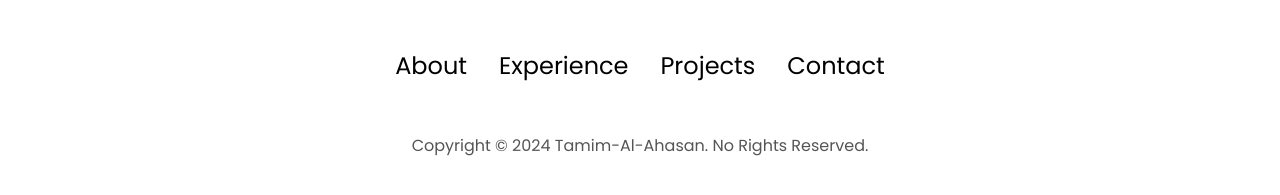
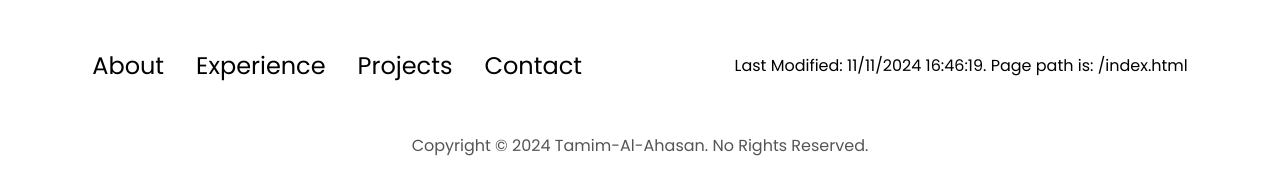
Before and after one commit to Tamim-Al-Ahasan/CSE391_Assignment_1_Portfolio, a plain HTML site: page index.html in a window 1280 px wide. Shown: the part 3289-3484 px from the top of the page. Drawn offline with Linux system fonts and the light colour scheme.

Commit message:
Update index.html
added js script for last modification

```diff
--- a/index.html
+++ b/index.html
@@ -370,6 +370,12 @@
             <li><a href="#contact">Contact</a></li>
           </ul>
         </div>
+          <div class="footer_nav">
+            <script>
+               var date = document.lastModified;
+               document.getElementById("footerinfo").innerHTML = document.write("Last Modified: " + date +". " + "Page path is: " + window.location.pathname);
+            </script>
+         </div>
       </nav>
       <p>Copyright &#169; 2024 Tamim-Al-Ahasan. No Rights Reserved.</p>
     </footer>
```
